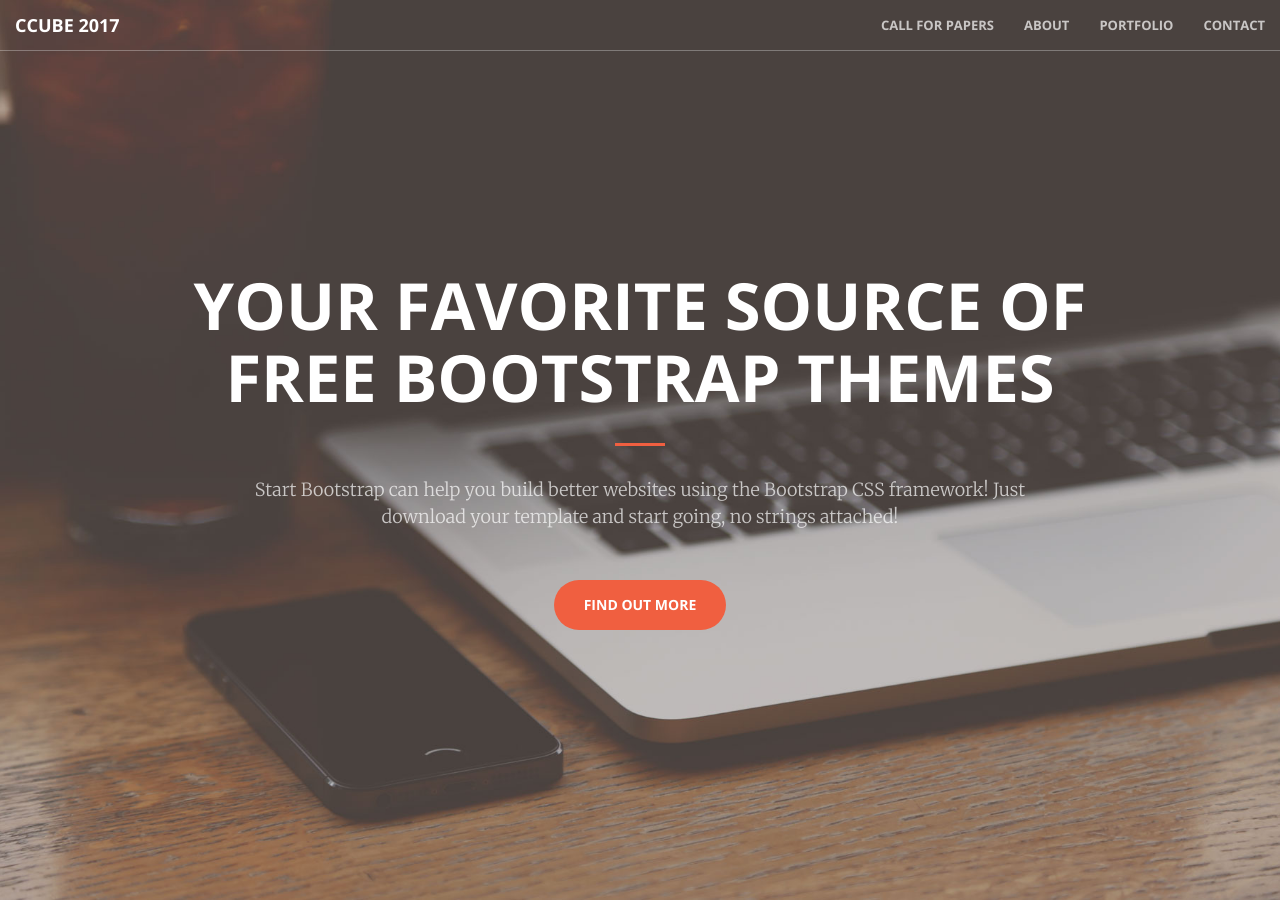
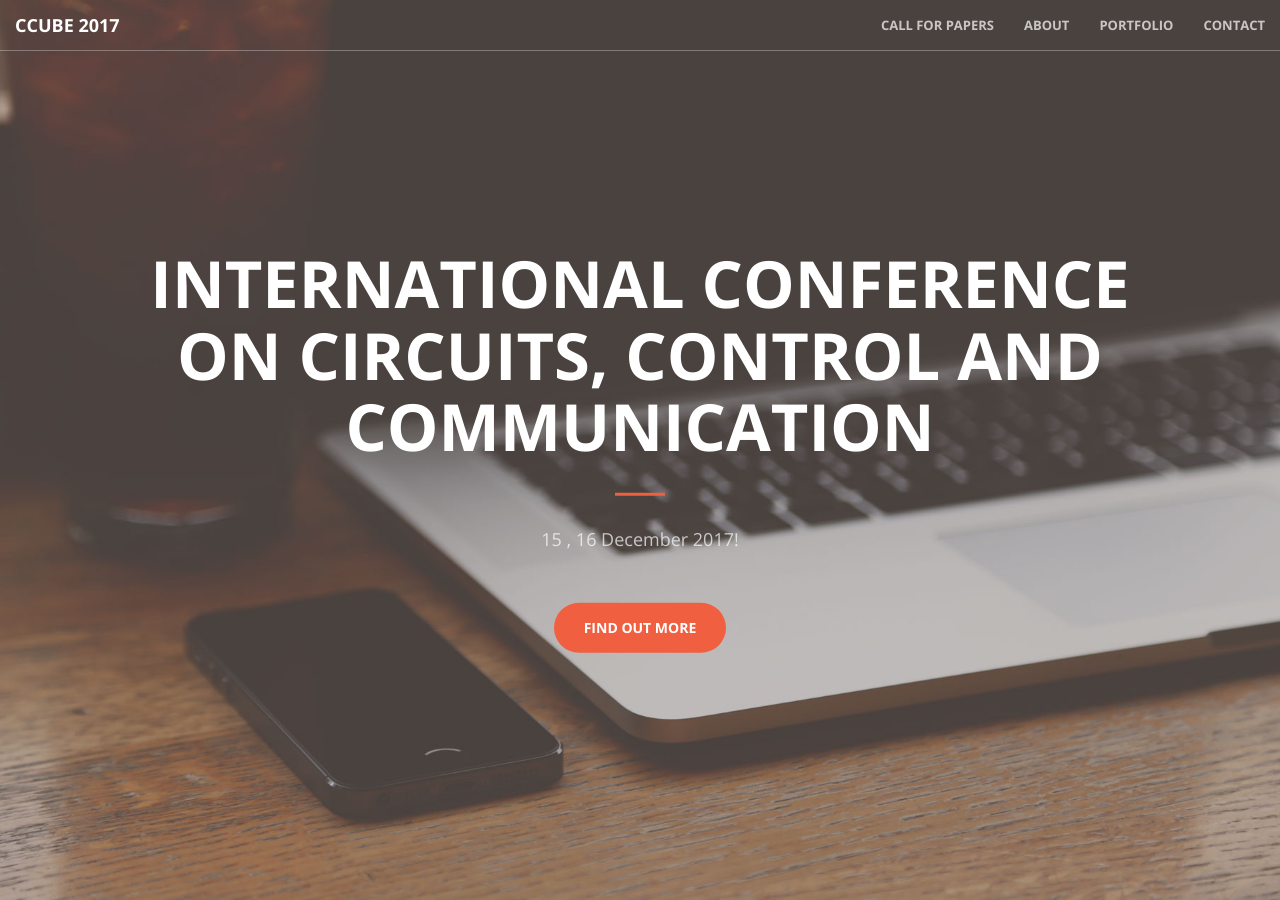
Before and after one commit to YoguBellad/ccube2017, a Jekyll site: the page built from index.html, in a window 1280 px wide and 900 px high. Built offline with Jekyll 4.4.1, drawn with Linux system fonts in a browser that asks for light colours.

Commit message:
header update

```diff
--- a/_includes/header.html
+++ b/_includes/header.html
@@ -1,9 +1,9 @@
 <header>
     <div class="header-content">
         <div class="header-content-inner">
-            <h1>Your Favorite Source of Free Bootstrap Themes</h1>
+            <h1>International conference on circuits, control and communication</h1>
             <hr>
-            <p>Start Bootstrap can help you build better websites using the Bootstrap CSS framework! Just download your template and start going, no strings attached!</p>
+           <h3><p>15 , 16 December 2017!</p></h3>
             <a href="#about" class="btn btn-primary btn-xl page-scroll">Find Out More</a>
         </div>
     </div>
```
